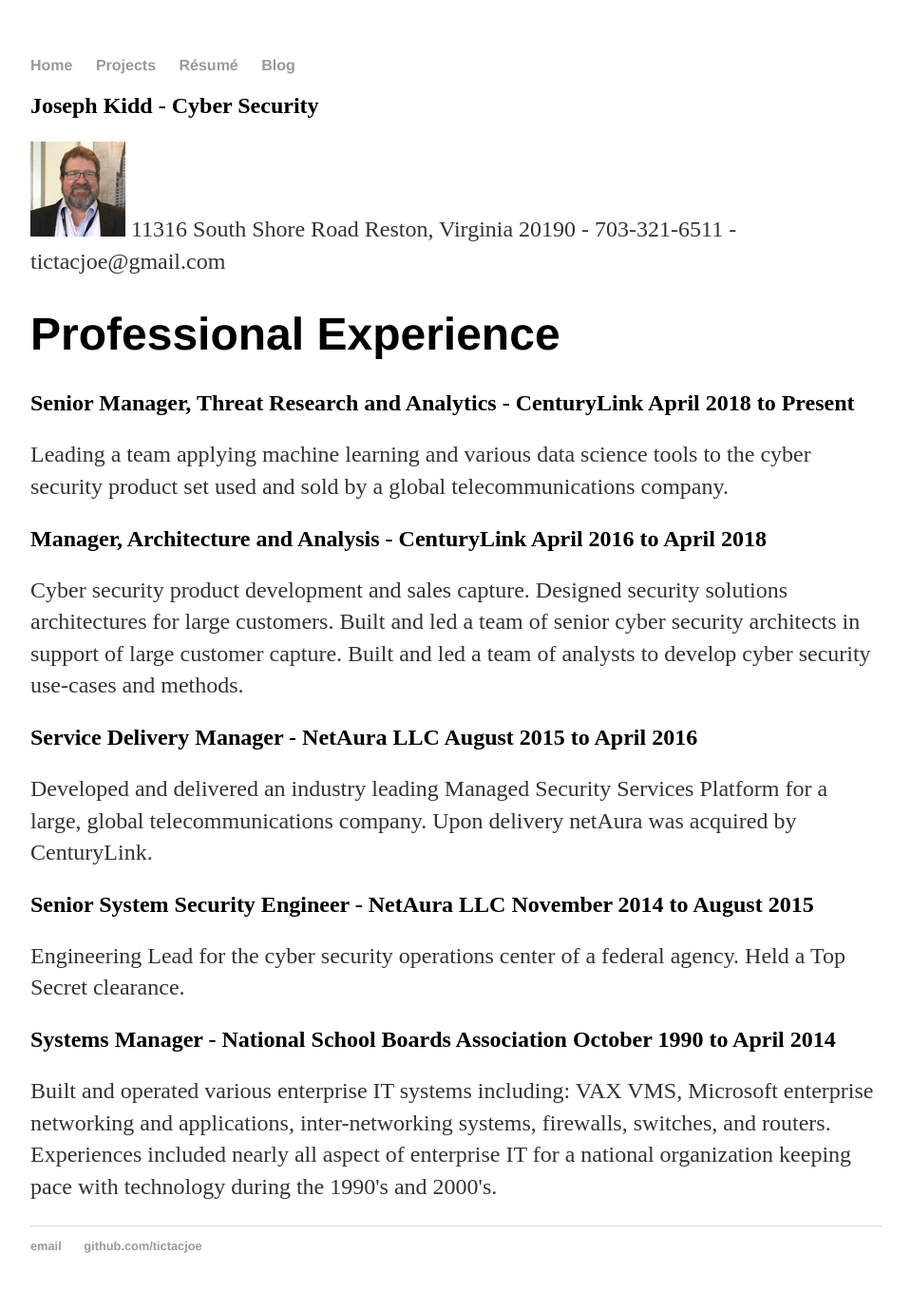
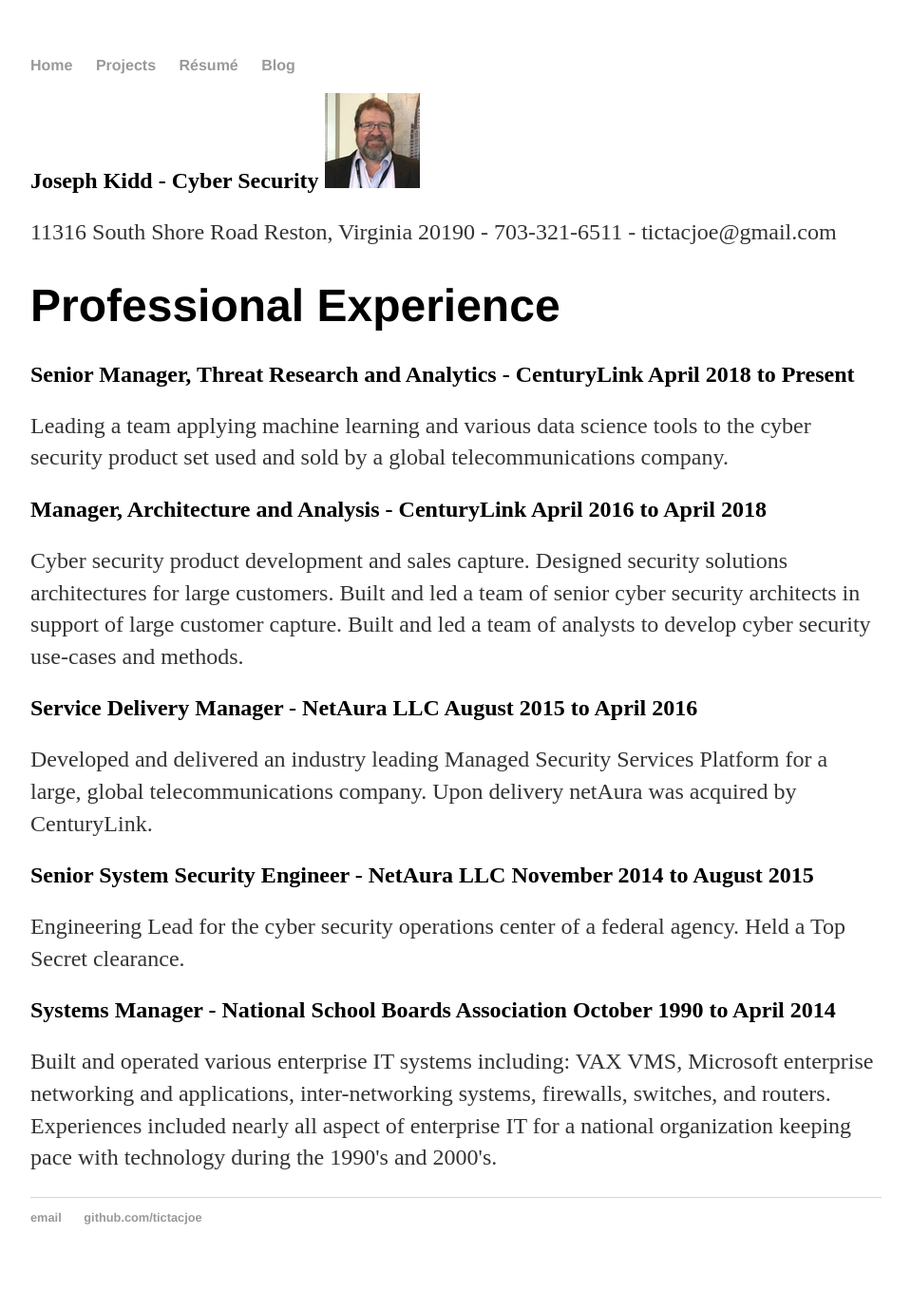
Before and after one commit to tictacjoe/tictacjoe.github.io, a Jekyll site: the page resume.html, which Jekyll copies as it is, in a window 1280 px wide. Shown: the whole page at 95% size, without its empty margins (160-1119 px from the left). Built offline with Jekyll 4.4.1, drawn with Linux system fonts in a browser that asks for light colours; after the commit the page ends 1349 px from its top, so only the background shows below that.

Commit message:
Update resume.html

```diff
--- a/resume.html
+++ b/resume.html
@@ -16,8 +16,8 @@
 		</nav>
 		<div class="container">
     		<div class="blurb">
-			<h2> Joseph Kidd - Cyber Security</h2>
-			<p><img src="/pics/linked-in-profile-pic.jpg" alt="Joe" /> 11316 South Shore Road Reston, Virginia 20190 -
+			<h2> Joseph Kidd - Cyber Security <img src="/pics/linked-in-profile-pic.jpg" alt="Joe" /></h2>
+			<p> 11316 South Shore Road Reston, Virginia 20190 -
 			703-321-6511 - tictacjoe@gmail.com</p>
         		<h1>Professional Experience</h1>
 
```
